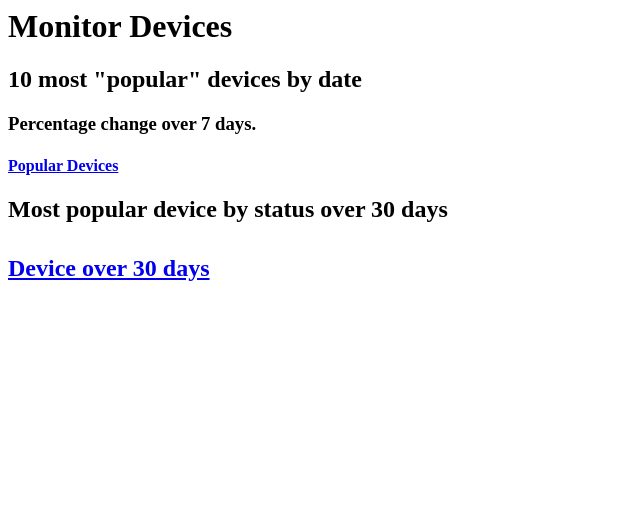
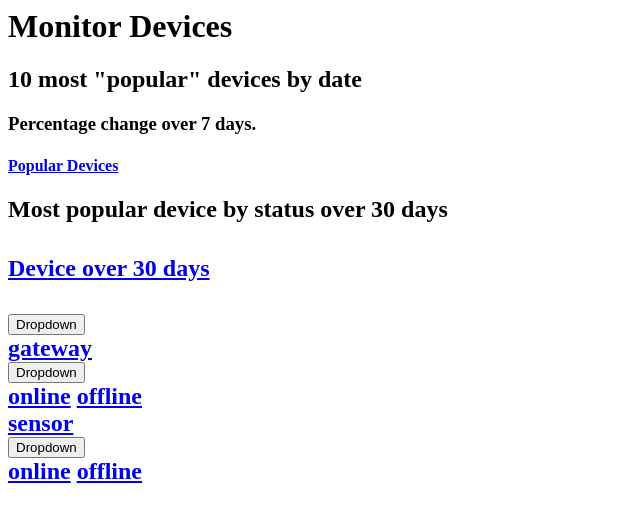
Before and after one commit to syves/SensorAPI, a Django app: page /moniter_app/ in a window 1280 px wide. Shown: the top 522 px of the page, without its empty margins (0-640 px from the left). Run offline with Django 3.2, Linux system fonts and the light colour scheme.

Commit message:
added simple dropdown for device by type

```diff
--- a/moniter_devices/moniter_app/templates/moniter_app/index.html
+++ b/moniter_devices/moniter_app/templates/moniter_app/index.html
@@ -1,7 +1,30 @@
+{% load static %}
+
 <h1>Monitor Devices</h1>
-
 <h2>10 most "popular" devices by date</h2>
 <h3>Percentage change over 7 days.</h3>
   <a href="/moniter_app/{{datetime}}/results"><h4>Popular Devices</h4></a>
-<h2>Most popular device by status over 30 days<h2/>
+  <h2>Most popular device by status over 30 days<h2/>
   <a href="/moniter_app/{{device_id}}/results"><h4>Device over 30 days<h4/></a>
+
+<div class="dropdown" src="{% static "moniter_app/style.css" %}">
+  <button class="dropbtn" src="{% static "moniter_app/style.css" %}">Dropdown</button>
+  <div class="dropdown-content" src="{% static "moniter_app/style.css" %}">
+    <a href="#" src="{% static "moniter_app/style.css" %}">gateway</a>
+    <div class="dropdown" src="{% static "moniter_app/style.css" %}">
+      <button class="dropbtn" src="{% static "moniter_app/style.css" %}" >Dropdown</button>
+      <div class="dropdown-content" src="{% static "moniter_app/style.css" %}">
+        <a href="#" src="{% static "moniter_app/style.css" %}">online</a>
+        <a href="#" src="{% static "moniter_app/style.css" %}">offline</a>
+      </div>
+    </div>
+    <a href="#">sensor</a>
+    <div class="dropdown">
+      <button class="dropbtn">Dropdown</button>
+      <div class="dropdown-content">
+        <a href="#">online</a>
+        <a href="#">offline</a>
+      </div>
+    </div>
+  </div>
+</div>
```
